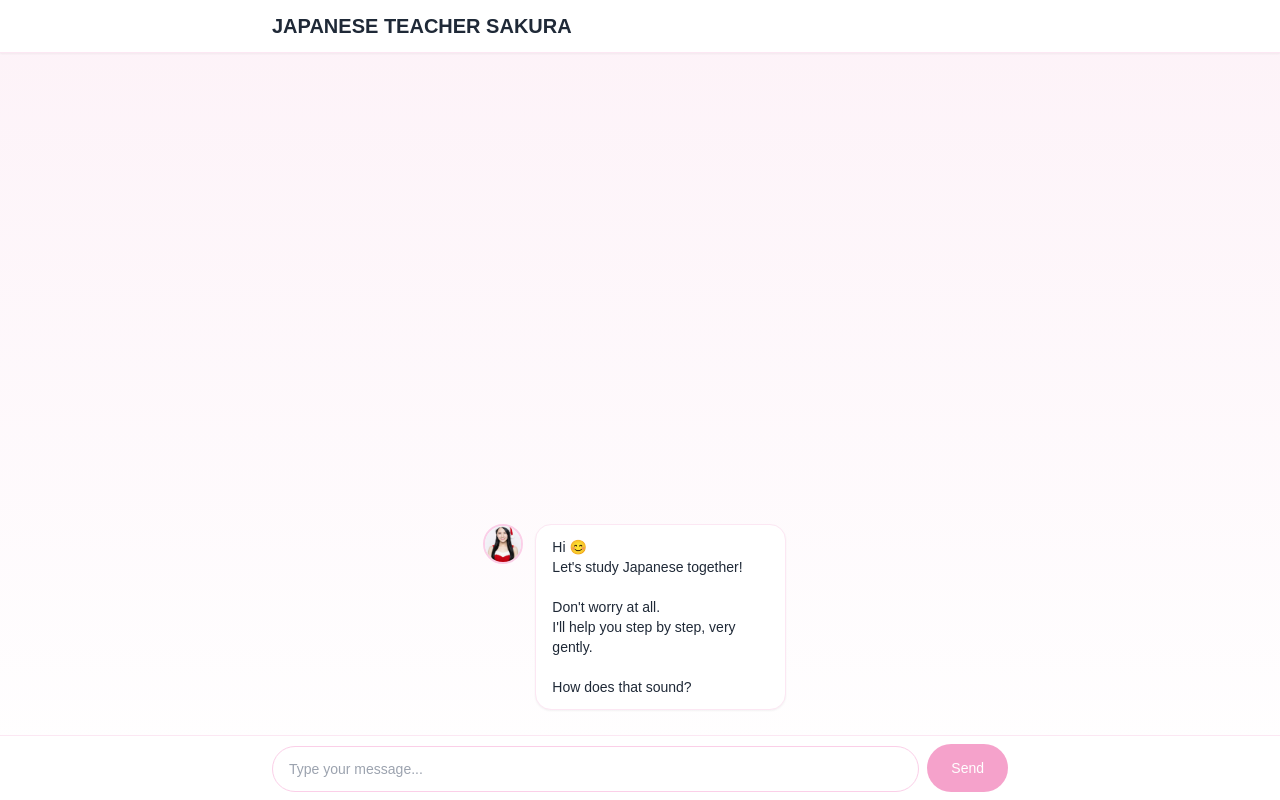
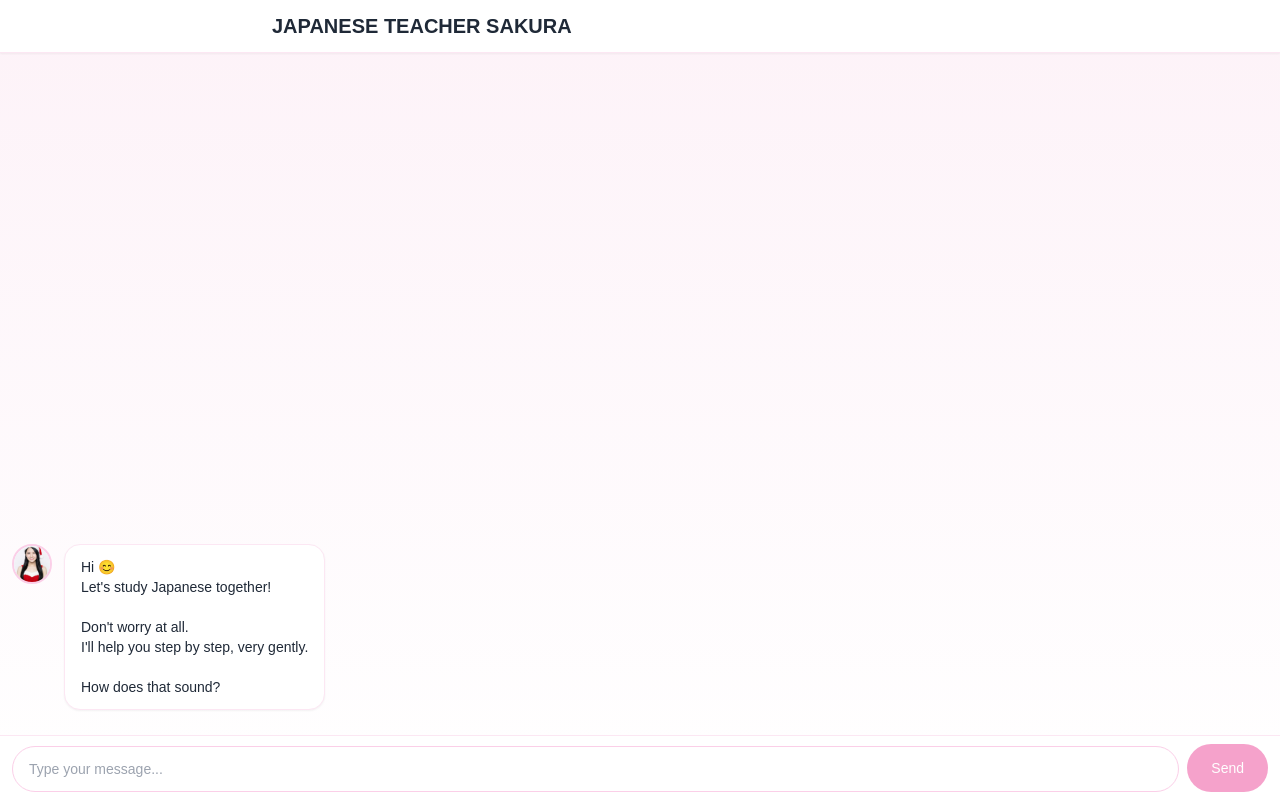
Before and after one commit to TakumiNittono/sakura, a Next.js app: page / in a window 1280 px wide. Built offline with nearby package versions, Linux system fonts and the light colour scheme.

Commit message:
Fix: Use full screen width instead of centered max-width, messages stay near input bar

```diff
--- a/app/page.tsx
+++ b/app/page.tsx
@@ -93,10 +93,10 @@ export default function Home() {
       </header>
       <div
         ref={messagesContainerRef}
-        className="flex-1 overflow-y-auto px-2 sm:px-4"
+        className="flex-1 overflow-y-auto px-2 sm:px-3"
         style={{ minHeight: 0, WebkitOverflowScrolling: 'touch', display: 'flex', flexDirection: 'column' }}
       >
-        <div className="max-w-3xl mx-auto space-y-3 sm:space-y-4 flex-1 flex flex-col justify-end pb-2">
+        <div className="w-full space-y-3 sm:space-y-4 flex-1 flex flex-col justify-end pb-2">
           {messages.map((message, index) => (
             <ChatMessage
               key={index}
--- a/components/ChatInput.tsx
+++ b/components/ChatInput.tsx
@@ -37,7 +37,7 @@ export default function ChatInput({ onSend, disabled }: ChatInputProps) {
 
   return (
     <div className="border-t border-pink-100 bg-white flex-shrink-0" style={{ paddingBottom: 'env(safe-area-inset-bottom, 0px)' }}>
-      <div className="max-w-3xl mx-auto px-2 sm:px-4 py-2" style={{ paddingBottom: 'max(8px, env(safe-area-inset-bottom, 0px))' }}>
+      <div className="w-full px-2 sm:px-3 py-2" style={{ paddingBottom: 'max(8px, env(safe-area-inset-bottom, 0px))' }}>
         <div className="flex gap-2 items-end">
           <textarea
             ref={textareaRef}
```
